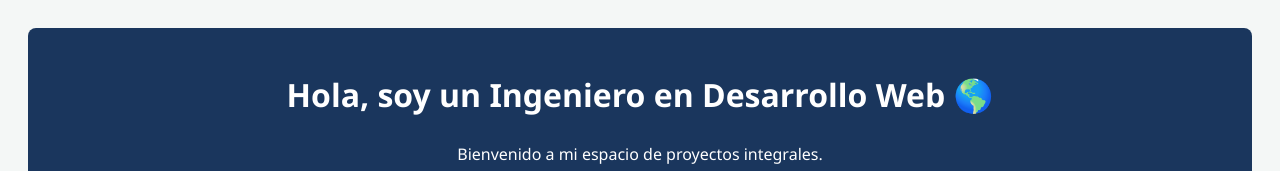
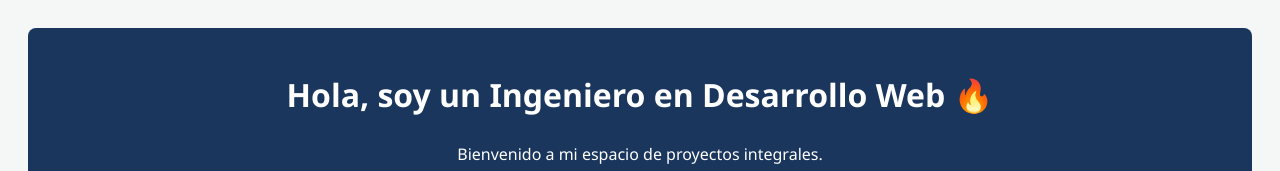
Before and after one commit to URISEXX/portafolio-profesional, a plain HTML site: page index.html in a window 1280 px wide. Shown: the top 171 px of the page. Drawn offline with Linux system fonts and the light colour scheme.

Commit message:
Update index.html

```diff
--- a/index.html
+++ b/index.html
@@ -8,7 +8,7 @@
 </head>
 <body>
     <header>
-    <h1>Hola, soy un Ingeniero en Desarrollo Web 🌎</h1>
+    <h1>Hola, soy un Ingeniero en Desarrollo Web 🔥</h1>
     <p>Bienvenido a mi espacio de proyectos integrales.</p>
     </header>
     <main>
```
